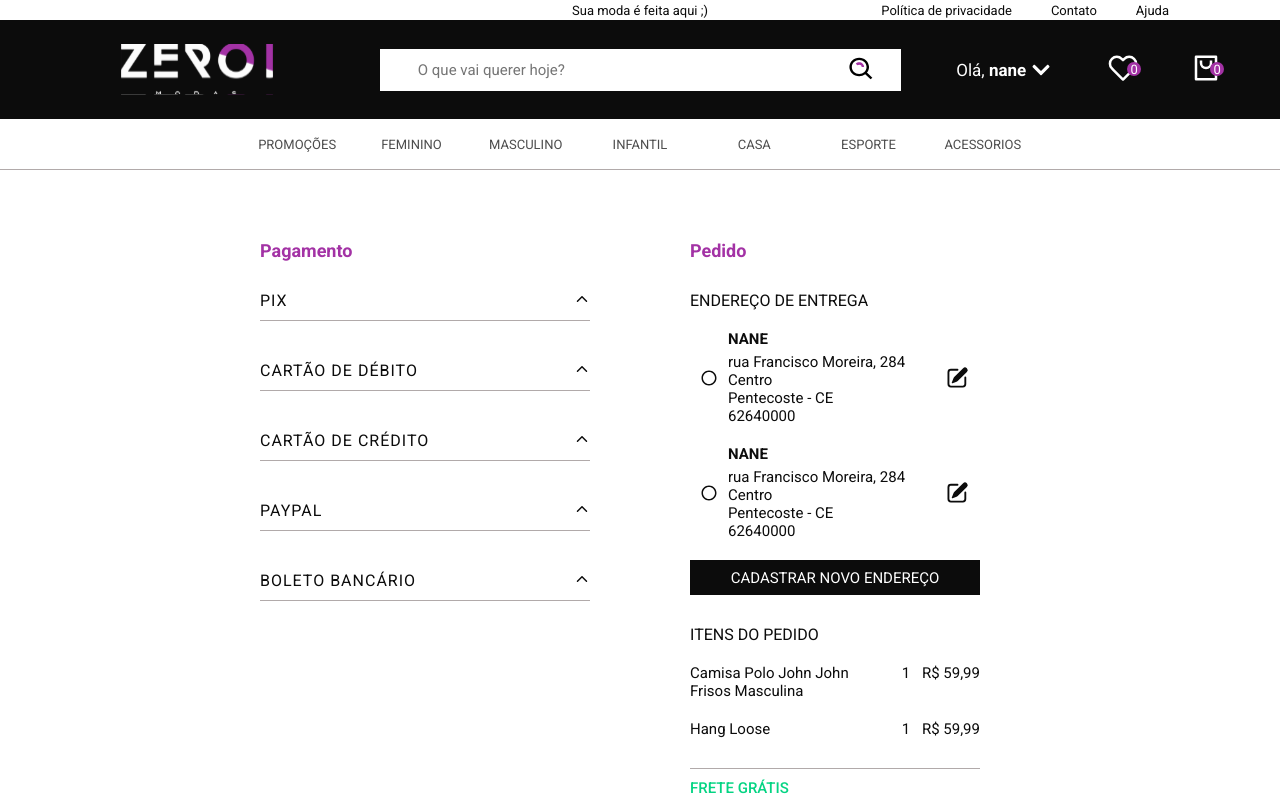
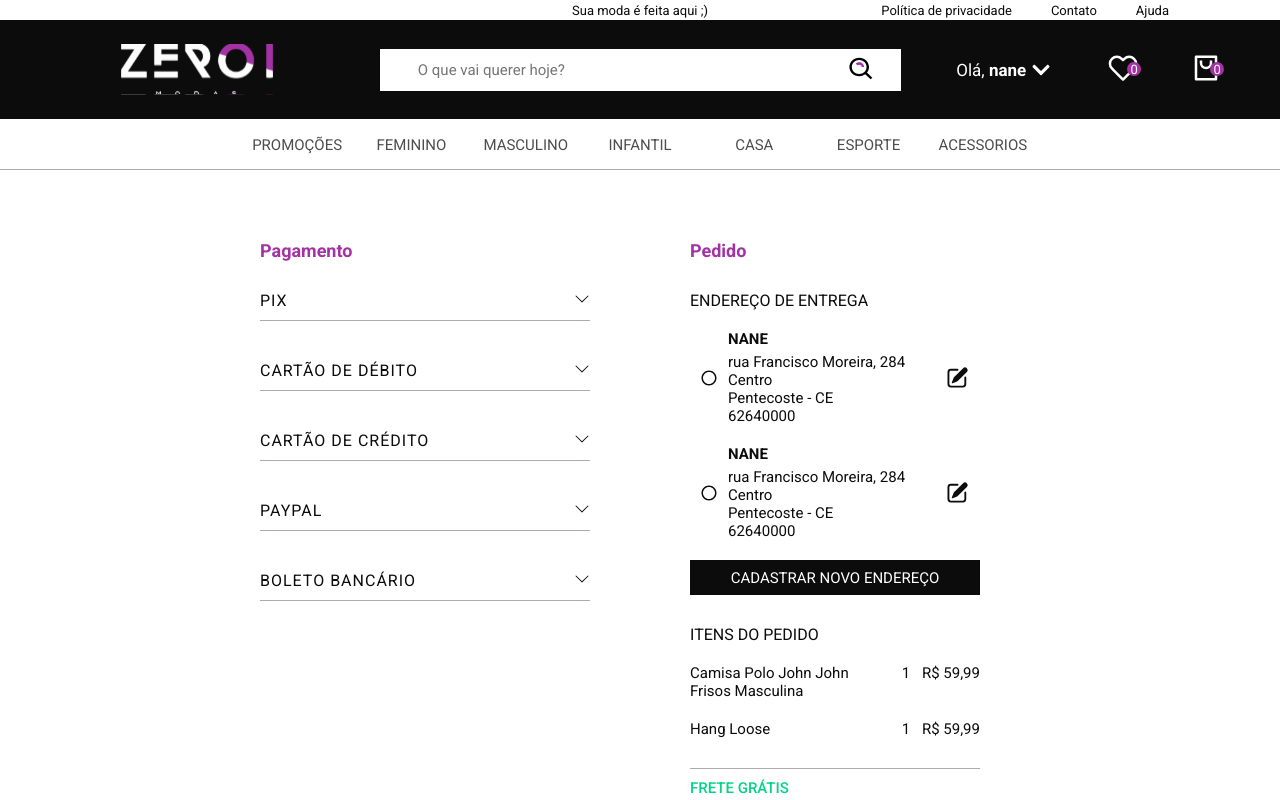
Before and after one commit to rayaneacacio/Zer01_Modas, a React (Vite) app: page /payment in a window 1280 px wide. Built offline with nearby package versions, Linux system fonts and the light colour scheme; some icons are missing.

Commit message:
correcao de css

```diff
--- a/src/components/Nav/style.js
+++ b/src/components/Nav/style.js
@@ -38,7 +38,7 @@ export const Container = styled.nav`
     }
 
     button {
-      font-size: 1.5rem;
+      font-size: 1.5rem !important;
     }
   }
 `;
--- a/src/components/SectionPayment/index.jsx
+++ b/src/components/SectionPayment/index.jsx
@@ -1,4 +1,4 @@
-import { IoIosArrowUp } from "react-icons/io";
+import { BsChevronDown } from "react-icons/bs";
 
 import { Button } from "../Button";
 
@@ -21,10 +21,10 @@ export function SectionPayment({ title, text, button }) {
     const svg = chosenButton.querySelector("svg");
     if(chosenDiv.style.display == "flex") {
       chosenDiv.style.display = "none";
-      svg.style.animation = "rotate180 0.3s forwards";
+      svg.style.animation = "rotate180 reverse 0.3s forwards";
     } else {
       chosenDiv.style.display = "flex";
-      svg.style.animation = "rotate180 reverse 0.3s forwards";
+      svg.style.animation = "rotate180 0.3s forwards";
     }
 
     const otherDivs = Array.from(allDivsPayment).filter(div => div != chosenDiv);
@@ -37,7 +37,7 @@ export function SectionPayment({ title, text, button }) {
     <Container>
       <button className="button-section-payment" onClick={(event) => handleSelectMethod(event.target) }>
         { title }
-        <IoIosArrowUp />
+        <BsChevronDown />
       </button>
 
       <div className="make-payment">
--- a/src/pages/ShoppingCart/index.jsx
+++ b/src/pages/ShoppingCart/index.jsx
@@ -7,7 +7,8 @@ import { BsTruck } from "react-icons/bs";
 
 import imgPedido from "../../assets/pedido.jpg";
 
-import { Header } from "../../components/Header";
+import { SecondHeader } from "../../components/SecondHeader";
+import { Nav } from "../../components/Nav";
 import { Button } from "../../components/Button";
 import { CartItem } from "../../components/Cart-Item";
 import { Footer } from "../../components/Footer";
@@ -27,12 +28,10 @@ export function ShoppingCart() {
 
   return (
     <Container>
-      <Header />
+      <SecondHeader />
+      <Nav />
 
-      <div>
-        <Button icon={ <BsChevronLeft /> } onClick={ handleBack } />
-        <h3> Meu Carrinho </h3>
-      </div>
+      <h3> Meu Carrinho </h3>
 
       <Main>
         <div className="info">
--- a/src/pages/ShoppingCart/style.js
+++ b/src/pages/ShoppingCart/style.js
@@ -8,46 +8,37 @@ export const Container = styled.div`
 
   overflow: hidden;
 
-  > header > :nth-child(2) {
-    padding-top: 0.5rem;
+  > nav {
+    display: none;
+  }
 
-    .input {
-      display: none;
+  > h3 {
+    background: white;
+    color: ${({ theme }) => theme.COLORS.PURPLE};
+    font-size: 2rem;
+    width: 100%;
+    padding: 1rem;
+    position: absolute;
+    top: 9rem;
+  }
+
+  @media(min-width: 1000px) {
+    > nav {
+      display: flex;
+      margin-top: 12rem;
+    }
+
+    > h3 {
+      top: 18rem;
+      left: 20rem;
     }
   }
 
-  > div {
-    background: white;
-    width: 100%;
-    padding-bottom: 1rem;
-
-    position: absolute;
-    top: 7.3rem;
-
-    > button > svg {
-      width: 2rem;
-      height: 3rem;
-    }
-
+  @media(min-width: 1400px) {
     > h3 {
-      color: ${({ theme }) => theme.COLORS.PURPLE};
-      font-size: 2rem;
-      margin-left: 1rem;
-    }
-  }
-
-  @media(min-width: 1000px) {
-    > header > :nth-child(2) {
-      padding-top: 1.5rem;
-
-      .input {
-        display: flex;
-      }
-    }
-
-    > div {
-      padding-left: 19.5rem;
-      top: 12rem;
+      background: none;
+      padding: 0;
+      left: 25rem;
     }
   }
 `;
@@ -141,7 +132,7 @@ export const Main = styled.main`
 
   @media(min-width: 1000px) {
     height: calc(100% - 19rem);
-    margin-top: 19rem;
+    margin-top: 6rem;
     font-size: 1.7rem;
 
     display: grid;
--- a/src/styles/global.js
+++ b/src/styles/global.js
@@ -65,6 +65,11 @@ export default createGlobalStyle`
     filter: brightness(0.8);
   }
 
+  main {
+    align-content: space-between;
+    justify-content: space-between;
+  }
+
   .swiper-pagination-bullet-active {
     background: ${({ theme }) => theme.COLORS.BLACK};
   }
```
